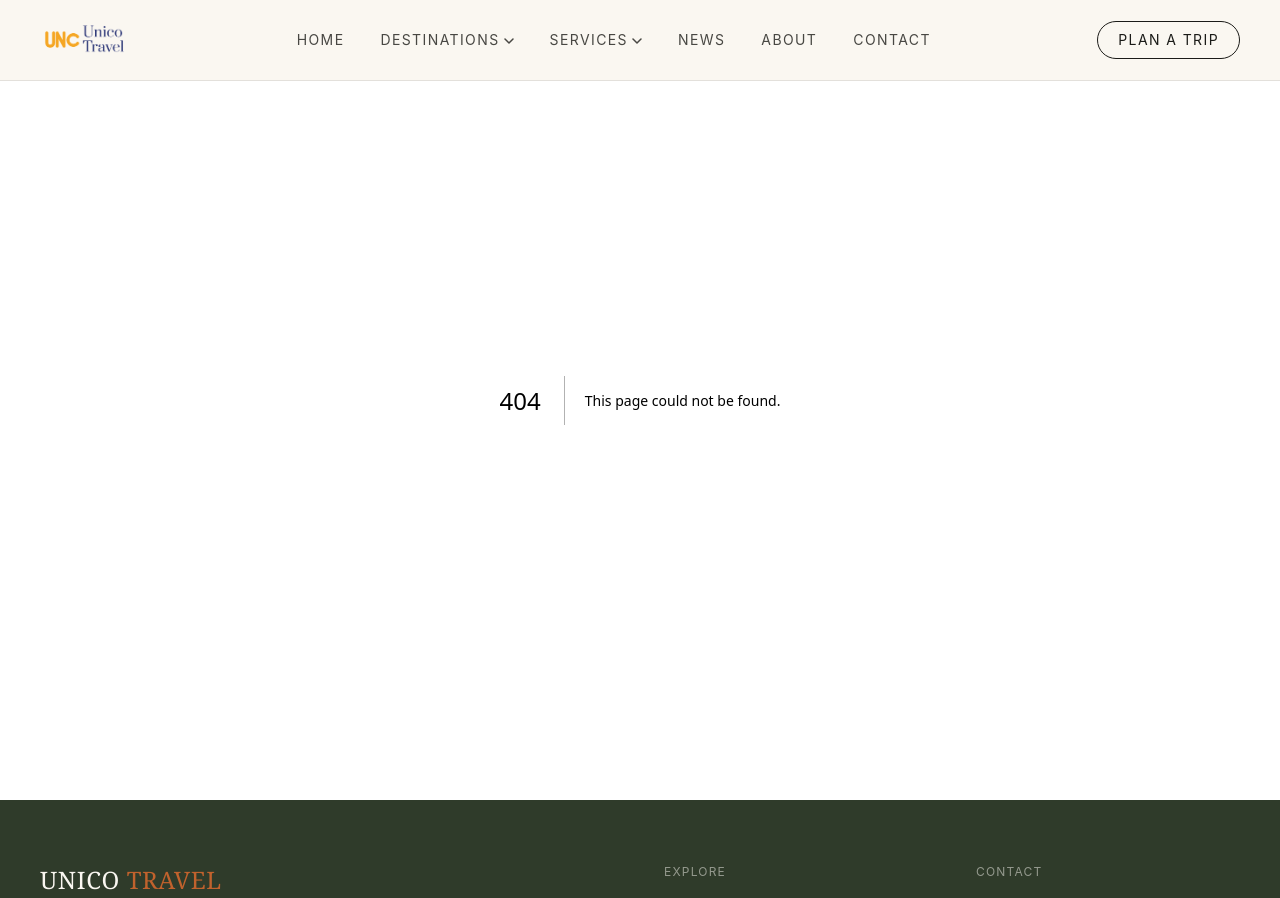
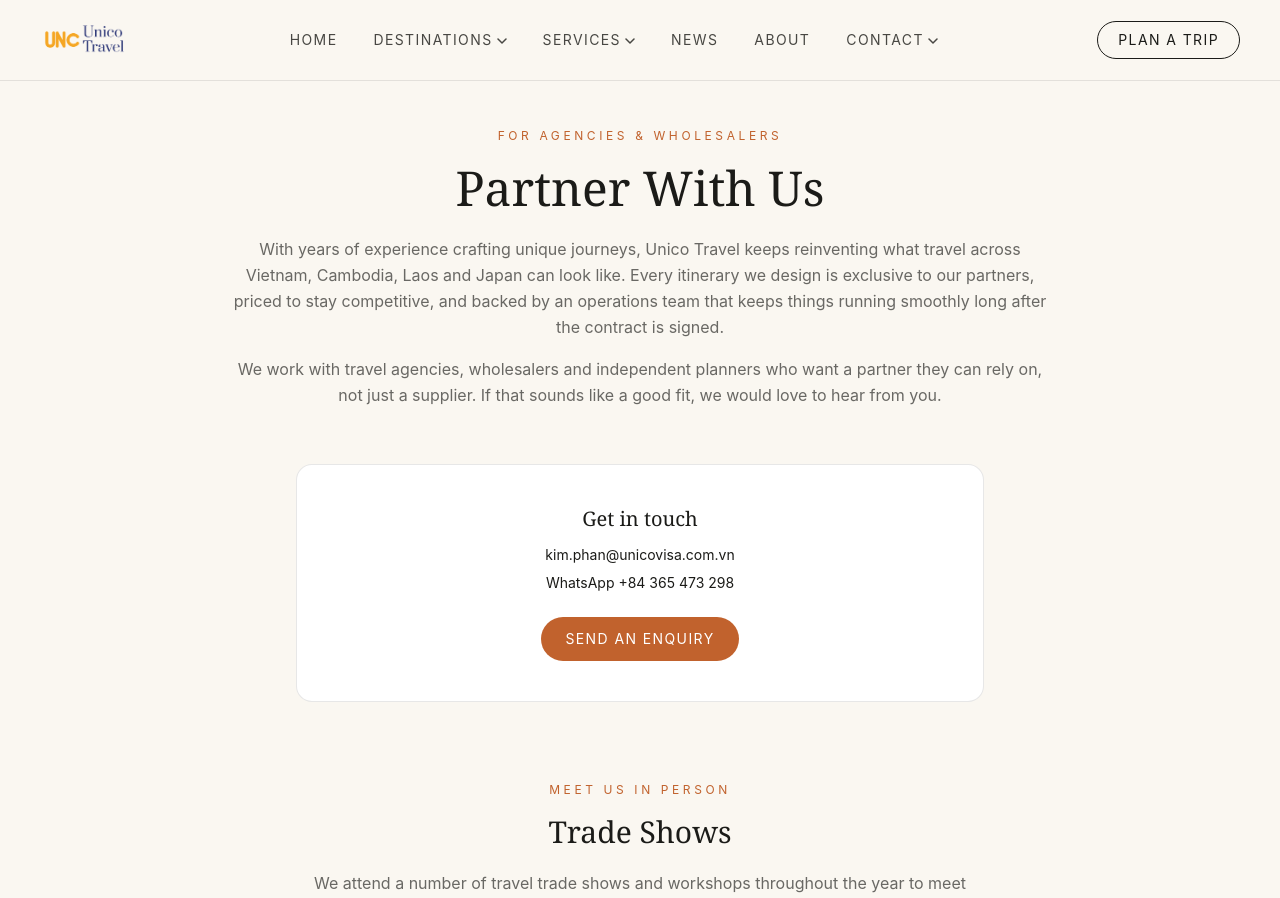
Before and after one commit to Kimphanunico/unico-travel, a Next.js app: page /partners in a window 1280 px wide. Before the commit this address had no page. Shown: the top 898 px of the page. Built offline with nearby package versions, Linux system fonts and the light colour scheme.

Commit message:
Add Contact dropdown and Partners page

```diff
--- /dev/null
+++ b/app/partners/page.tsx
@@ -0,0 +1,83 @@
+import type { Metadata } from "next";
+import Link from "next/link";
+
+export const metadata: Metadata = {
+  title: "Partner With Us | Unico Travel",
+  description:
+    "Partner with Unico Travel for tailor-made itineraries across Vietnam, Cambodia, Laos and Japan.",
+};
+
+export default function PartnersPage() {
+  return (
+    <div className="pt-32 pb-24">
+      <section className="mx-auto max-w-4xl px-6 text-center lg:px-10">
+        <p className="text-xs uppercase tracking-[0.3em] text-terracotta">
+          For Agencies & Wholesalers
+        </p>
+        <h1 className="font-serif mt-5 text-4xl text-ink sm:text-5xl">
+          Partner With Us
+        </h1>
+        <p className="mt-6 leading-relaxed text-ink/65">
+          With years of experience crafting unique journeys, Unico Travel
+          keeps reinventing what travel across Vietnam, Cambodia, Laos and
+          Japan can look like. Every itinerary we design is exclusive to our
+          partners, priced to stay competitive, and backed by an operations
+          team that keeps things running smoothly long after the contract is
+          signed.
+        </p>
+        <p className="mt-4 leading-relaxed text-ink/65">
+          We work with travel agencies, wholesalers and independent planners
+          who want a partner they can rely on, not just a supplier. If that
+          sounds like a good fit, we would love to hear from you.
+        </p>
+      </section>
+
+      <section className="mx-auto mt-14 max-w-3xl px-6 lg:px-10">
+        <div className="rounded-2xl border border-ink/10 bg-white p-10 text-center">
+          <h2 className="font-serif text-xl text-ink">Get in touch</h2>
+          <p className="mt-3 text-sm text-ink/65">
+            <a
+              href="mailto:kim.phan@unicovisa.com.vn"
+              className="text-ink hover:text-terracotta"
+            >
+              kim.phan@unicovisa.com.vn
+            </a>
+          </p>
+          <p className="mt-2 text-sm text-ink/65">
+            <a
+              href="https://wa.me/84365473298"
+              target="_blank"
+              rel="noopener noreferrer"
+              className="text-ink hover:text-terracotta"
+            >
+              WhatsApp +84 365 473 298
+            </a>
+          </p>
+          <Link
+            href="/contact"
+            className="mt-6 inline-block rounded-full bg-terracotta px-6 py-3 text-sm uppercase tracking-widest text-white hover:bg-terracotta-dark"
+          >
+            Send an Enquiry
+          </Link>
+        </div>
+      </section>
+
+      <section id="tradeshows" className="mx-auto mt-20 max-w-3xl px-6 text-center lg:px-10">
+        <p className="text-xs uppercase tracking-[0.3em] text-terracotta">
+          Meet Us In Person
+        </p>
+        <h2 className="font-serif mt-4 text-3xl text-ink">Trade Shows</h2>
+        <p className="mt-5 leading-relaxed text-ink/65">
+          We attend a number of travel trade shows and workshops throughout
+          the year to meet partners face to face. Details of upcoming events
+          will be listed here soon.
+        </p>
+        <p className="mt-3 text-sm text-ink/50">
+          {/* TODO: replace with real trade show names, dates and booth numbers, e.g. "ITB Berlin, March 2027" */}
+          Have an event you would like to meet us at? Let us know and we
+          will do our best to be there.
+        </p>
+      </section>
+    </div>
+  );
+}
--- a/components/Footer.tsx
+++ b/components/Footer.tsx
@@ -26,7 +26,7 @@ export default function Footer() {
               <li><Link href="/services" className="text-cream/80 hover:text-terracotta">All Tours</Link></li>
               <li><Link href="/about" className="text-cream/80 hover:text-terracotta">About Us</Link></li>
               <li><Link href="/gallery" className="text-cream/80 hover:text-terracotta">Gallery</Link></li>
-              <li><Link href="/blog" className="text-cream/80 hover:text-terracotta">Journal</Link></li>
+              <li><Link href="/blog" className="text-cream/80 hover:text-terracotta">News</Link></li>
             </ul>
           </div>
 
--- a/components/Header.tsx
+++ b/components/Header.tsx
@@ -22,7 +22,11 @@ const SERVICE_TYPES = [
 const SIMPLE_LINKS = [
   { href: "/blog", label: "News" },
   { href: "/about", label: "About" },
-  { href: "/contact", label: "Contact" },
+];
+
+const CONTACT_ITEMS = [
+  { href: "/contact", label: "Enquiry" },
+  { href: "/partners", label: "Partner with us" },
 ];
 
 export default function Header() {
@@ -130,6 +134,33 @@ export default function Header() {
               {link.label}
             </Link>
           ))}
+
+          <div className="group relative">
+            <Link
+              href="/contact"
+              className={`flex items-center gap-1 text-sm uppercase tracking-widest transition-colors hover:text-terracotta ${
+                pathname === "/contact" ? "text-terracotta" : linkColor
+              }`}
+            >
+              Contact
+              <svg width="10" height="6" viewBox="0 0 10 6" fill="none" className="mt-0.5">
+                <path d="M1 1L5 5L9 1" stroke="currentColor" strokeWidth="1.5" strokeLinecap="round" strokeLinejoin="round" />
+              </svg>
+            </Link>
+            <div className="invisible absolute right-0 top-full w-52 pt-3 opacity-0 transition-all duration-150 group-hover:visible group-hover:opacity-100">
+              <div className="rounded-xl border border-ink/10 bg-white py-2 shadow-lg">
+                {CONTACT_ITEMS.map((item) => (
+                  <Link
+                    key={item.label}
+                    href={item.href}
+                    className="block px-5 py-2.5 text-sm text-ink/75 hover:bg-cream hover:text-terracotta"
+                  >
+                    {item.label}
+                  </Link>
+                ))}
+              </div>
+            </div>
+          </div>
         </nav>
 
         <Link
@@ -212,6 +243,24 @@ export default function Header() {
               </Link>
             ))}
 
+            <div>
+              <p className="text-xs uppercase tracking-widest text-ink/40">
+                Contact
+              </p>
+              <div className="mt-3 flex flex-col gap-3 pl-1">
+                {CONTACT_ITEMS.map((item) => (
+                  <Link
+                    key={item.label}
+                    href={item.href}
+                    onClick={() => setMenuOpen(false)}
+                    className="text-sm text-ink/80 hover:text-terracotta"
+                  >
+                    {item.label}
+                  </Link>
+                ))}
+              </div>
+            </div>
+
             <Link
               href="/contact"
               onClick={() => setMenuOpen(false)}
```
